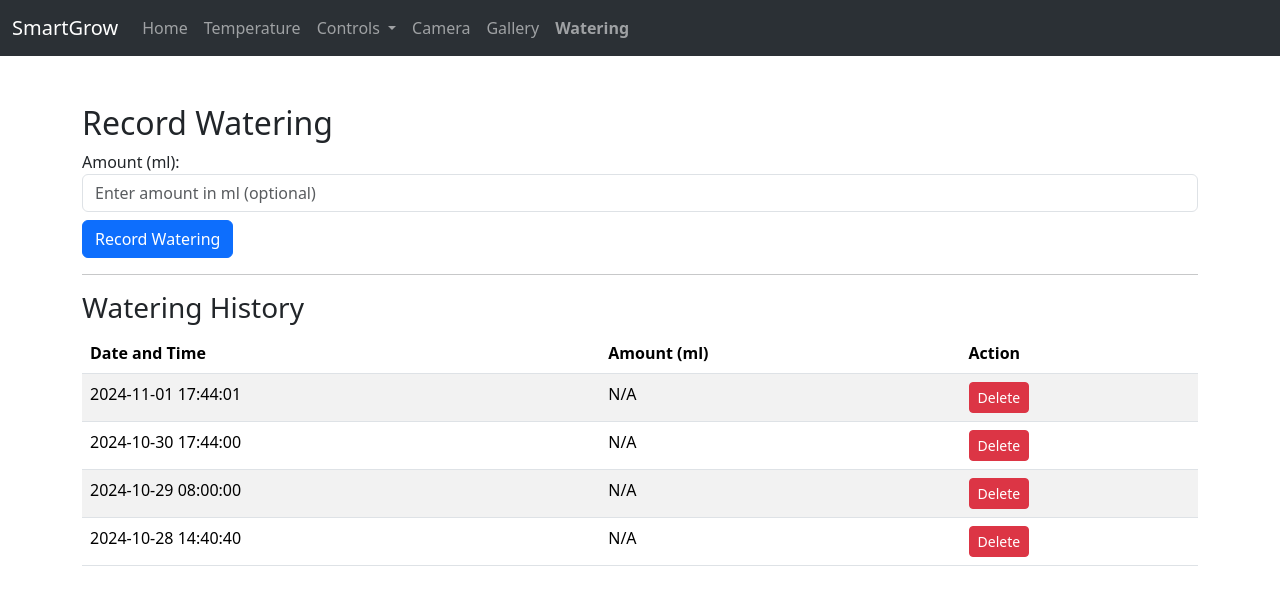
After one commit to JavierVolpe/SmartGrow, a Flask app: page /watering in a window 1280 px wide. The commit adds this page. Shown: the top 605 px of the page. Run offline with Flask 3, Linux system fonts and the light colour scheme; data comes from the database, SQL or seed files in the repository; both versions use the stored data as it was after the commit.

Commit message:
Added watering function & other fixes
-app.py was cleaned up a bit to move functions from SmartHome project to another file.
-secret key was introduced.
-the gallery now has pagination and shows only 12 pictures a the time, to save resources.

```diff
--- a/app.py
+++ b/app.py
@@ -1,5 +1,5 @@
 # Import necessary modules for the web server
-from flask import Flask, render_template, request, redirect, url_for
+from flask import Flask, render_template, request, redirect, url_for, flash
 from matplotlib.figure import Figure
 import matplotlib.pyplot as plt
 from io import BytesIO
@@ -10,69 +10,37 @@ import os
 import asyncio
 import sqlite3
 from datetime import datetime
+import secrets
 
 # Import custom module
 from turn_lights import control_wiz_light, get_light_status
+from smart_home import is_valid_mac, is_valid_ip, execute_command, remote_shutdown_func
 
 # Configuration
 wizlight_ip = "192.168.87.102"
 remote_pc_ip = "192.168.87.3"
 remote_pc_mac = "24:4b:fe:93:78:f8"
 remote_pc_user = "jvolp"
+watering_db = 'db/watering.db'
 
 app = Flask(__name__)
 
-def is_valid_ip(ip):
-    parts = ip.split('.')
-    if len(parts) != 4:
-        return False
-    for part in parts:
-        try:
-            num = int(part)
-            if num < 0 or num > 255:
-                return False
-        except ValueError:
-            return False
-    return True
-
-def is_valid_mac(mac):
-    parts = mac.split(':')
-    if len(parts) != 6:
-        return False
-    for part in parts:
-        try:
-            num = int(part, 16)
-            if num < 0 or num > 255:
-                return False
-        except ValueError:
-            return False
-    return True
+# Function to ensure the watering table exists
+def create_watering_table():
+    conn = sqlite3.connect('db/watering.db')
+    cursor = conn.cursor()
+    cursor.execute('''
+        CREATE TABLE IF NOT EXISTS watering_log (
+            id INTEGER PRIMARY KEY AUTOINCREMENT,
+            timestamp TEXT NOT NULL,
+            amount_ml INTEGER
+        )
+    ''')
+    conn.commit()
+    conn.close()
 
 
-def remote_shutdown_func(ip_address):
-    try:
-        # Attempt SSH connection with a timeout of 10 seconds
-        ssh_command = ["ssh", "-o", "ConnectTimeout=10", f"{remote_pc_user}@{ip_address}", "shutdown", "/s", "/t", "60"]
-        subprocess.run(ssh_command, check=True)
-        return True
-    except subprocess.CalledProcessError as e:
-        # Handle SSH command execution errors
-        print(f"Error occurred: {e}")
-        return False
-    except socket.timeout:
-        # Handle timeout (host didn't respond)
-        print("Connection timed out. Host didn't respond.")
-        return False
-    except Exception as ex:
-        # Handle other exceptions (e.g., connection refused)
-        print(f"An error occurred: {ex}")
-        return False
 
-
-def execute_command(command):
-    process = subprocess.Popen(command, stdout=subprocess.PIPE, shell=True)
-    output, error = process.communicate()
-    return error or output
 
 def get_data_from_db(number_of_rows=10):
     query = "SELECT * FROM growdata ORDER BY date_time_str DESC;"
@@ -264,4 +232,88 @@ def remote_shutdown():
 def remote_power():
     return render_template("remote_power.html", remote_pc_ip=remote_pc_ip, remote_pc_mac=remote_pc_mac)
 
+
+# Route to handle displaying and recording watering
+@app.route('/watering', methods=['GET', 'POST'])
+def watering():
+    create_watering_table()  # Ensure the table exists
+
+    if request.method == 'POST':
+        amount_ml = request.form.get('amount_ml') or None
+        if amount_ml:
+
+                amount_ml = int(amount_ml)
+        else:
+            amount_ml = None
+        try:
+
+                # Connect to the database
+                conn = sqlite3.connect(watering_db)
+                cursor = conn.cursor()
+
+                time_now = datetime.now().strftime('%Y-%m-%d %H:%M:%S')
+                # Insert the new watering record
+                cursor.execute('INSERT INTO watering_log (timestamp, amount_ml) VALUES (?, ?)', (time_now, amount_ml))
+                conn.commit()
+                conn.close()
+
+                # Flash a success message
+                flash('Watering record added successfully.', 'success')
+        except Exception as e:
+            print(f"Error: {e}")
+            flash('Error adding watering record. Please try again.', 'danger')
+
+        return redirect(url_for('watering'))
+
+
+    # Fetch watering logs
+    conn = sqlite3.connect(watering_db)
+    cursor = conn.cursor()
+    cursor.execute('SELECT timestamp, amount_ml, id FROM watering_log ORDER BY timestamp DESC')
+    logs = cursor.fetchall()
+    conn.close()
+
+
+    return render_template('watering.html', logs=logs)
+
+
+@app.route('/delete_watering/<int:log_id>', methods=['POST'])
+def delete_watering(log_id):
+    # Connect to the database
+    conn = sqlite3.connect(watering_db)
+    cursor = conn.cursor()
+
+    # Delete the record with the given id
+    cursor.execute('DELETE FROM watering_log WHERE id = ?', (log_id,))
+    conn.commit()
+    conn.close()
+
+    # Flash a success message
+    flash('Watering record deleted successfully.', 'success')
+
+    return redirect(url_for('watering'))
+
+
+
+
+
+
+
+
+
+
+
+
+
+
+
+
+
+
+
+
+
+
+app.secret_key = secrets.token_hex(16)
+
 app.run(debug=True, host="0.0.0.0", port=5000)
--- a/templates/base.html
+++ b/templates/base.html
@@ -11,8 +11,10 @@
         .active-link {
             font-weight: bold;
         }
+        .dropdown:hover .dropdown-menu {
+            display: block;
+        }
     </style>
-
 </head>
 <body>
     <nav class="navbar navbar-expand-lg bg-body-tertiary" data-bs-theme="dark">
@@ -25,14 +27,40 @@
                 <div class="navbar-nav">
                     <a class="nav-link {% if active_menu == 'home' %} active-link {% endif %}" aria-current="page" href="/">Home</a>
                     <a class="nav-link {% if active_menu == 'temperature' %} active-link {% endif %}" href="/temperature">Temperature</a>
-              <a class="nav-link {% if active_menu == 'lights' %} active-link {% endif %}" href="/lights">Light control</a>
-              <a class="nav-link {% if active_menu == 'remote_power' %} active-link {% endif %}" href="/remote_power">Remote power</a>
+
+                    <!-- Dropdown menu for "Light control" and "Remote power" -->
+                    <div class="nav-item dropdown">
+                        <a class="nav-link dropdown-toggle {% if active_menu == 'lights' or active_menu == 'remote_power' %} active-link {% endif %}" href="#" id="navbarDropdown" role="button">
+                            Controls
+                        </a>
+                        <ul class="dropdown-menu">
+                            <li><a class="dropdown-item" href="/lights">Light control</a></li>
+                            <li><a class="dropdown-item" href="/remote_power">Remote power</a></li>
+                        </ul>
+                    </div>
+
                     <a class="nav-link {% if active_menu == 'photo' %} active-link {% endif %}" href="/photo">Camera</a>
                     <a class="nav-link {% if active_menu == 'gallery' %} active-link {% endif %}" href="/gallery">Gallery</a>
+                    <a class="nav-link {% if active_menu == 'watering' %} active-link {% endif %}" href="/watering">Watering</a>
                 </div>
             </div>
         </div>
     </nav>
+
+    <!-- Flash messages block -->
+    {% with messages = get_flashed_messages(with_categories=true) %}
+    {% if messages %}
+      <div class="container mt-3">
+        {% for category, message in messages %}
+          <div class="alert alert-{{ category }} alert-dismissible fade show" role="alert">
+            {{ message }}
+            <button type="button" class="btn-close" data-bs-dismiss="alert" aria-label="Close"></button>
+          </div>
+        {% endfor %}
+      </div>
+    {% endif %}
+    {% endwith %}
+
     {% block content %} {% endblock %}
 </body>
 </html>
--- /dev/null
+++ b/templates/watering.html
@@ -0,0 +1,45 @@
+{% extends "base.html" %}
+
+{% block title %}Watering Log{% endblock %}
+
+{% block content %}
+<div class="container mt-5">
+    <h2>Record Watering</h2>
+    <form method="POST" action="/watering">
+        <div class="form-group">
+            <label for="amount_ml">Amount (ml):</label>
+            <input type="number" id="amount_ml" name="amount_ml" class="form-control" placeholder="Enter amount in ml (optional)">
+        </div>
+        <button type="submit" class="btn btn-primary mt-2">Record Watering</button>
+    </form>
+
+    <hr>
+
+    <h3>Watering History</h3>
+    <table class="table table-striped">
+        <thead>
+            <tr>
+                <th>Date and Time</th>
+                <th>Amount (ml)</th>
+                <th>Action</th> <!-- New column for actions -->
+            </tr>
+        </thead>
+        <tbody>
+            {% for log in logs %}
+            <tr>
+                <td>{{ log[0] }}</td>
+                <td>{{ log[1] if log[1] else 'N/A' }}</td>
+                <td>
+                    <!-- Delete button with confirmation -->
+                    <form method="POST" action="{{ url_for('delete_watering', log_id=log[2]) }}" style="display:inline;">
+                        <button type="submit" class="btn btn-danger btn-sm" onclick="return confirm('Are you sure you want to delete this record?');">Delete</button>
+                    </form>
+                </td>
+            </tr>
+            {% endfor %}
+        </tbody>
+    </table>
+</div>
+{% endblock %}
+
+{% set active_menu = 'watering' %}
```
Also changed, not shown: smart_home.py (added, +51 -0 lines), db/watering.db (added). Lines whose indentation alone changed are shown as unchanged.
